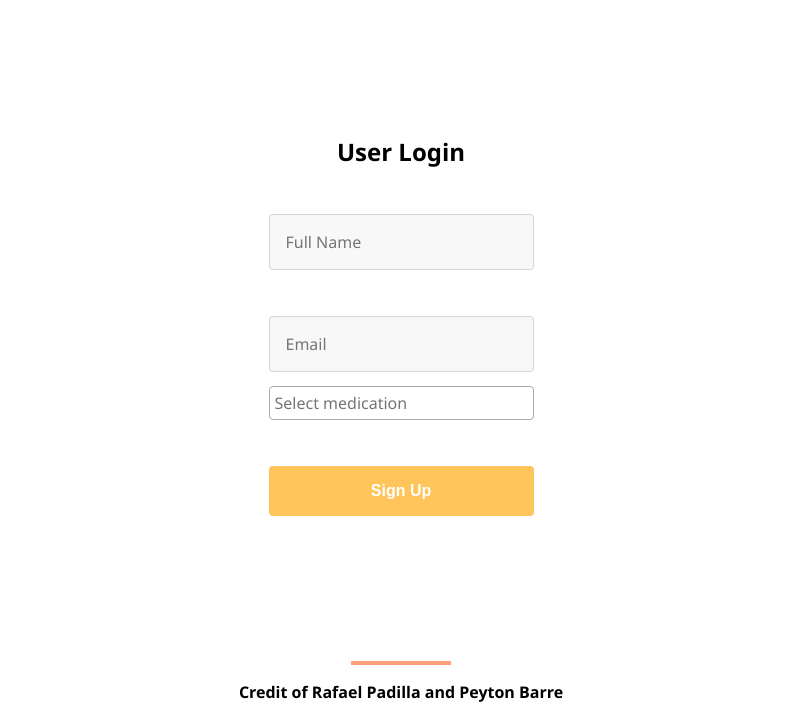
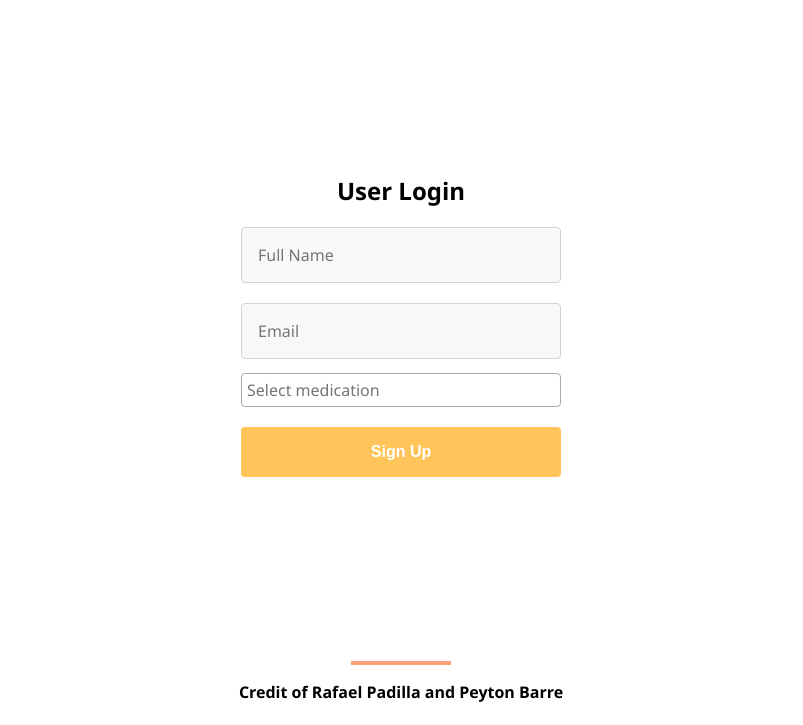
Before and after one commit to crispynoodlesoup/PillPal, a plain HTML site: page login.html in a window 1280 px wide. Shown: the part 75-800 px from the top of the page, without its empty margins (239-1042 px from the left). Drawn offline with nearby package versions, Linux system fonts and the light colour scheme; no server answers.

Commit message:
jahhfshaha

```diff
--- a/scripts/schedule.js
+++ b/scripts/schedule.js
@@ -34,7 +34,7 @@ const makePrescription = (drugName, dosage, timesDaily, daysPerDose, description
 }
 
 let prescriptions = [
-    makePrescription("Codiene", "2 pills", 3, 1, "Two pills in the morning, two during lunch, and two before bed, and this is just to make sure I can write an extra detailed description without the page breaking"),
+    makePrescription("Codiene", "2 pills", 2, 1, "Two pills in the morning, and two before bed. Take additional pills as needed."),
     makePrescription("Moxafloxacin", "2 drops", 1, 2, "Every other day, put in two eye drops in the morning"),
     makePrescription("Trulicity", "1 shot", 1, 5, "Once every 5 days, take an insulin shot to the arm"),
 ];
--- a/style/login.css
+++ b/style/login.css
@@ -3,8 +3,8 @@ main {
     place-content: center;
 }
 
-form {
-    max-width: 400px;
+#myForm {
+    width: 320px;
 }
 
 legend {
@@ -14,7 +14,7 @@ legend {
 }
 
 input[type="text"], input[type="email"] {
-    margin-top: 32px;
+    margin-top: 6px;
     width: 100%;
     font-size: 16px;
     outline: none;
@@ -33,7 +33,7 @@ input:user-invalid {
 }
 
 button[type="submit"] {
-    margin-top: 32px;
+    margin-top: 6px;
     width: 100%;
     font-size: 16px;
     padding: 16px;
--- /dev/null
+++ b/style/prescriptions.css
@@ -0,0 +1,101 @@
+main {
+    padding: 32px 64px;
+    display: grid;
+    grid-template-columns: 1fr;
+    grid-template-rows: min-content 1fr;
+}
+
+.prescriptions-head {
+    display: flex;
+    align-items: center;
+    justify-content: space-between;
+
+}
+
+button {
+    background-color: lightsalmon;
+    color: white;
+    font-weight: bold;
+    outline: none;
+    border: none;
+    padding: 8px 12px;
+    border-radius: 4px;
+    transition: all 0.3s;
+}
+
+button:hover {
+    background-color: rgb(255, 144, 100);
+    cursor: pointer;
+}
+
+.modal {
+    display: grid;
+    place-content: center;
+    background-color: rgb(211, 211, 211, 0.5);
+    visibility: hidden;
+    position: absolute;
+    top: 0;
+    left: 0;
+    height: 100%;
+    width: 100%;
+    opacity: 0;
+}
+
+.modal-content {
+    background-color: white;
+    padding: 16px;
+
+    border-radius: 8px;
+    display: flex;
+    flex-direction: column;
+    gap: 16px;
+}
+
+input[type="text"], input[type="email"], select {
+    margin-top: 8px;
+    width: 100%;
+    font-size: 16px;
+    outline: none;
+    border-radius: 4px;
+    border: 1px solid lightgrey;
+    background-color: #f8f8f8;
+    padding: 16px;
+}
+
+input:focus {
+    background-color: #f0f0f0;
+}
+
+input:user-invalid {
+    outline: red;
+}
+
+button[type="submit"] {
+    margin-top: 8px;
+    width: 100%;
+    font-size: 16px;
+    padding: 16px;
+    border-radius: 4px;
+    border: none;
+    background-color: #ffc55b;
+    color: white;
+    font-weight: bold;
+    transition: all 0.3s;
+}
+
+button[type="submit"]:hover {
+    background-color: #f7be54;
+    cursor: pointer;
+}
+
+button[type="submit"]:active {
+    transform: scale(0.95);
+}
+
+.modal {
+    transition: all 0.3s;
+}
+
+.opaque {
+    opacity: 1;
+}
```
Also changed, not shown: dashboard/prescriptions.html (+26 -2 lines), scripts/prescriptions.js (added, +14 -0 lines).
